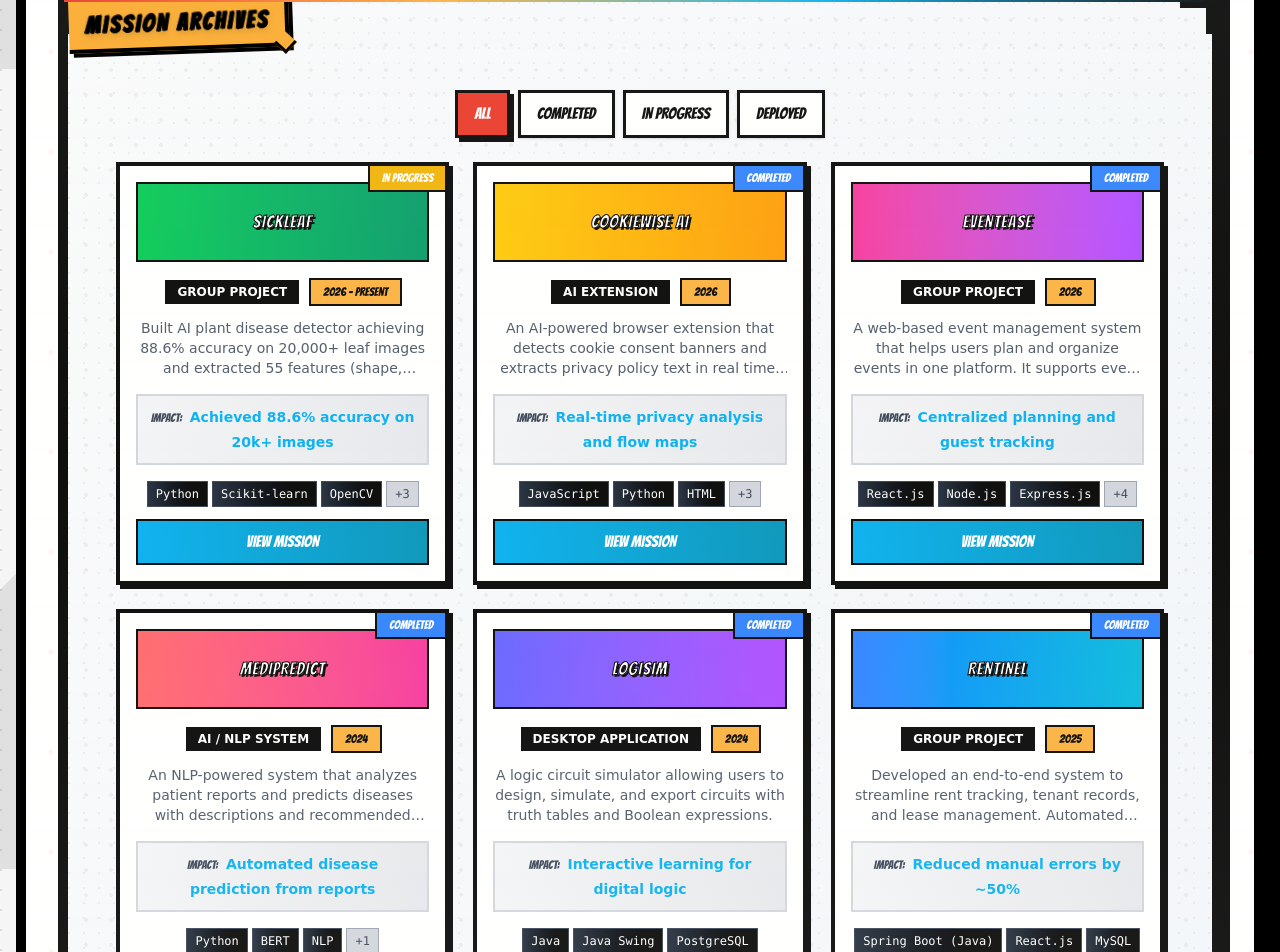
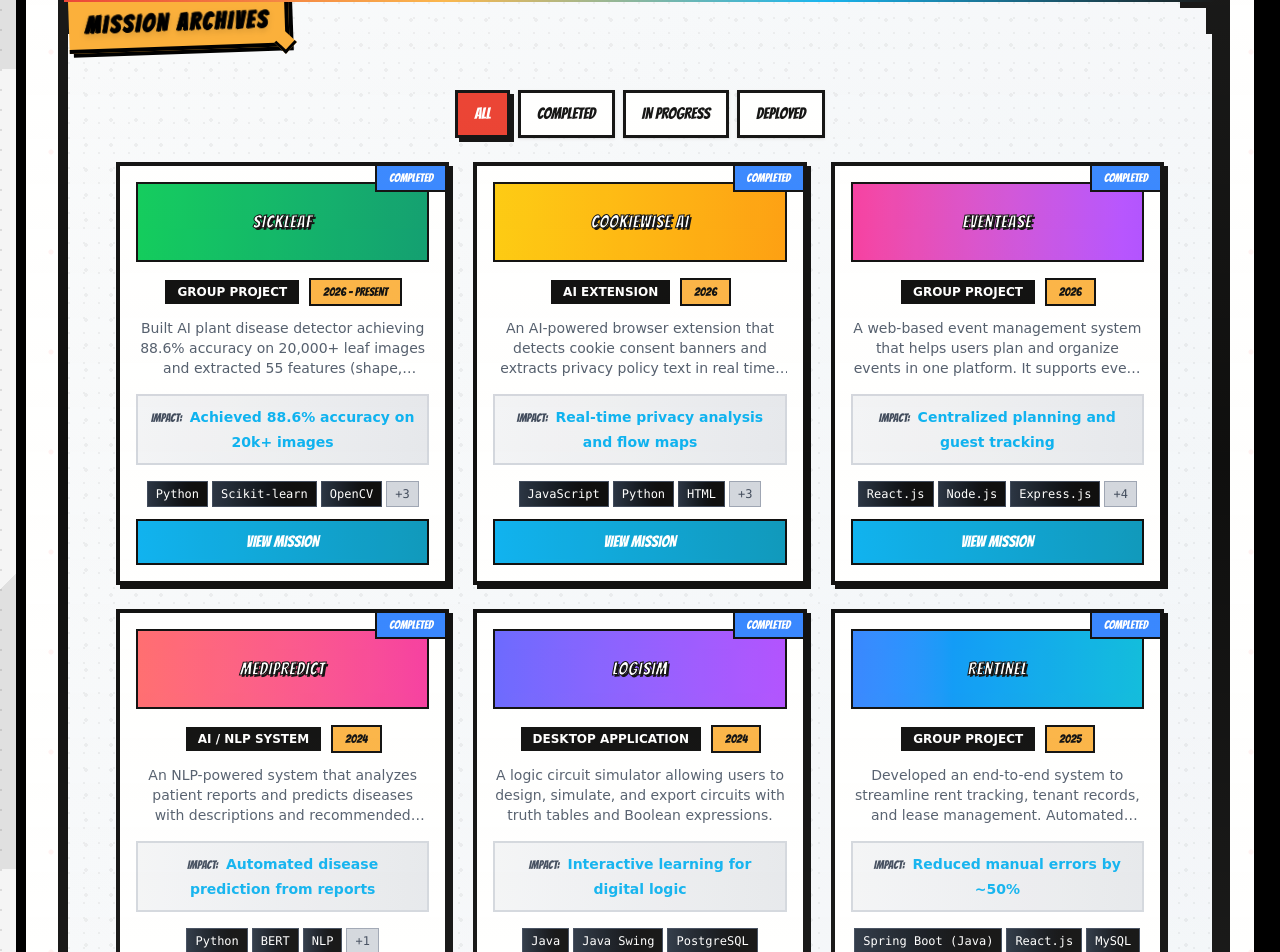
Before and after one commit to aykaimran/Comic_Themed_Portfolio, a React (Vite) app: page / in a window 1280 px wide. Shown: the part 2331-3283 px from the top of the page. Built offline with nearby package versions, Linux system fonts and the light colour scheme.

Commit message:
updated project status

```diff
--- a/src/components/ProjectsPanel.jsx
+++ b/src/components/ProjectsPanel.jsx
@@ -10,7 +10,7 @@ const ProjectsPanel = () => {
       year: "2026 – Present",
       description:
         "Built AI plant disease detector achieving 88.6% accuracy on 20,000+ leaf images and extracted 55 features (shape, texture, color, edge) for disease classification. Implemented PCA for dimensionality reduction and model optimization and created web interface for real-time leaf image diagnosis.",
-      status: "IN_PROGRESS",
+      status: "COMPLETED",
       tech: ["Python", "Scikit-learn", "OpenCV", "SVM", "Random Forest", "XGBoost"],
       impact: "Achieved 88.6% accuracy on 20k+ images",
       color: "from-green-500 to-emerald-600"
```
